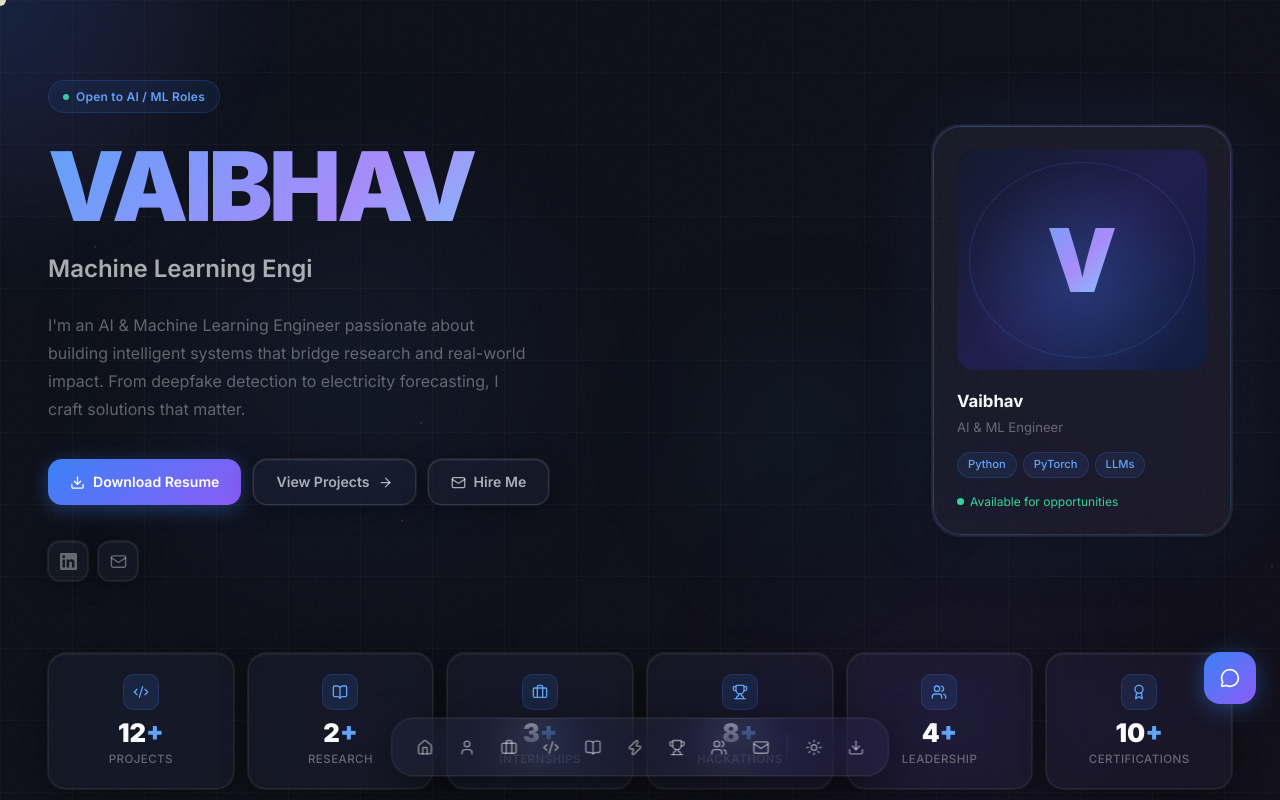
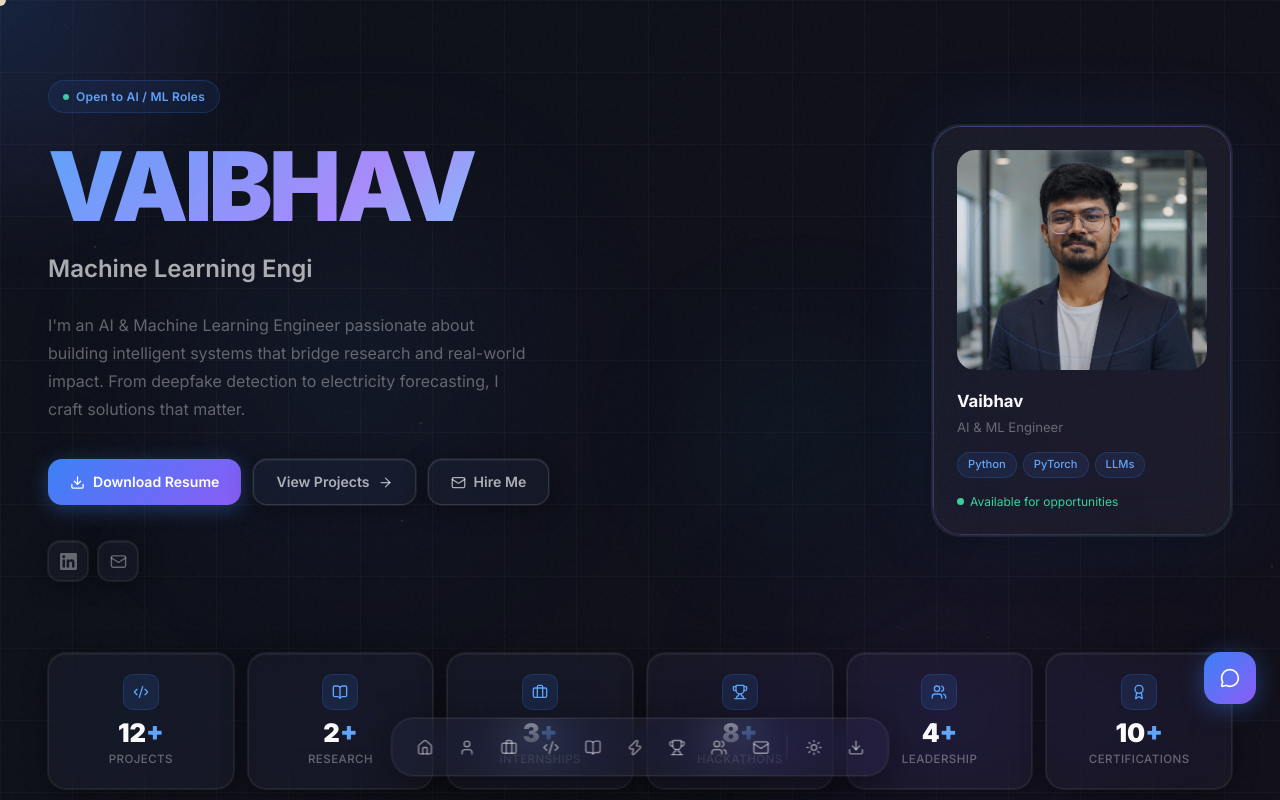
Before and after one commit to Vaibhav586/Portfolio_vaibhav, a Next.js app: page / in a window 1280 px wide. Shown: the top 800 px of the page. Built offline with nearby package versions, Linux system fonts and the light colour scheme.

Commit message:
Show profile photo in hero card

```diff
--- a/src/components/sections/Hero.tsx
+++ b/src/components/sections/Hero.tsx
@@ -1,6 +1,7 @@
 "use client";
 import { motion, useMotionValue, useSpring, useTransform } from "framer-motion";
 import { TypeAnimation } from "react-type-animation";
+import Image from "next/image";
 import { Mail, Download, ArrowRight, Code2, BookOpen, Briefcase, Trophy, Users, Award } from "lucide-react";
 import { LinkedinIcon } from "@/components/ui/SocialIcons";
 import { data } from "@/lib/data";
@@ -109,15 +110,20 @@ function ProfileCard() {
         {/* Avatar */}
         <div style={{
           width: "100%", height: 220, borderRadius: 18, marginBottom: 18,
-          background: "linear-gradient(135deg, #0f172a 0%, #1e1b4b 50%, #0c1a3a 100%)",
           position: "relative", overflow: "hidden",
-          display: "flex", alignItems: "center", justifyContent: "center",
         }}>
+          <Image
+            src="/vaibhav2.png"
+            alt="Vaibhav"
+            fill
+            priority
+            sizes="(max-width: 768px) 100vw, 300px"
+            style={{ objectFit: "cover", objectPosition: "center 22%" }}
+          />
           <div style={{
             position: "absolute", inset: 0,
-            background: "radial-gradient(circle at 50% 60%, rgba(59,130,246,0.25), transparent 65%)",
+            background: "linear-gradient(180deg, rgba(15,23,42,0.04), rgba(15,23,42,0.25))",
           }} />
-          <span className="gradient-text" style={{ fontSize: "5.5rem", fontWeight: 900, position: "relative", zIndex: 1 }}>V</span>
           {/* Animated ring */}
           <div style={{
             position: "absolute", inset: 12, borderRadius: "50%",
```
